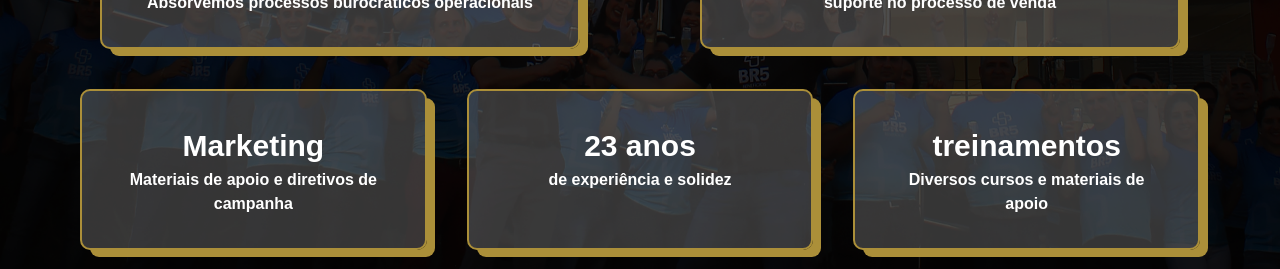
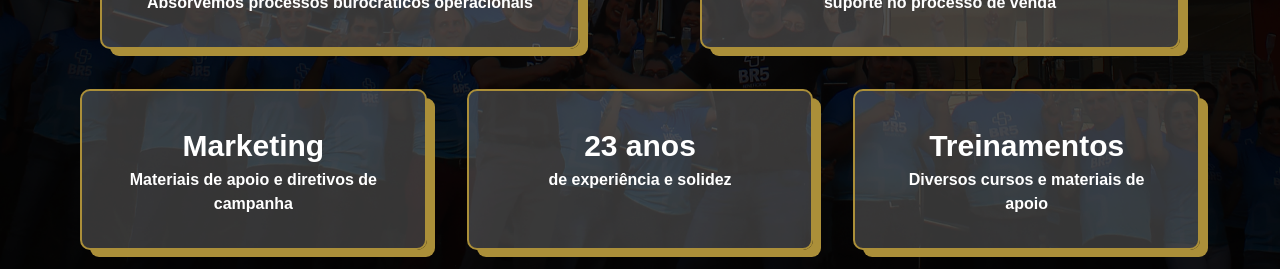
Before and after one commit to limk10/lp-br5-turbo, a React (Create React App) app: page / in a window 1280 px wide. Shown: the part 3480-3749 px from the top of the page. Built offline with nearby package versions, Linux system fonts and the light colour scheme; a web font is replaced by a local one.

Commit message:
✨ LP-BR5

```diff
--- a/src/pages/HelpCardsSection.tsx
+++ b/src/pages/HelpCardsSection.tsx
@@ -47,7 +47,7 @@ const HelpCardsSection: React.FC = () => {
           />
           <InfoCard title="23 anos" description="de experiência e solidez" />
           <InfoCard
-            title="treinamentos"
+            title="Treinamentos"
             description="Diversos cursos e materiais de apoio"
           />
         </SimpleGrid>
```
